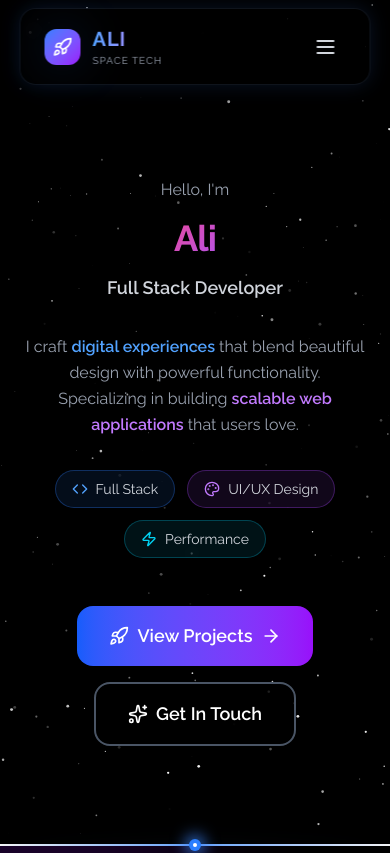
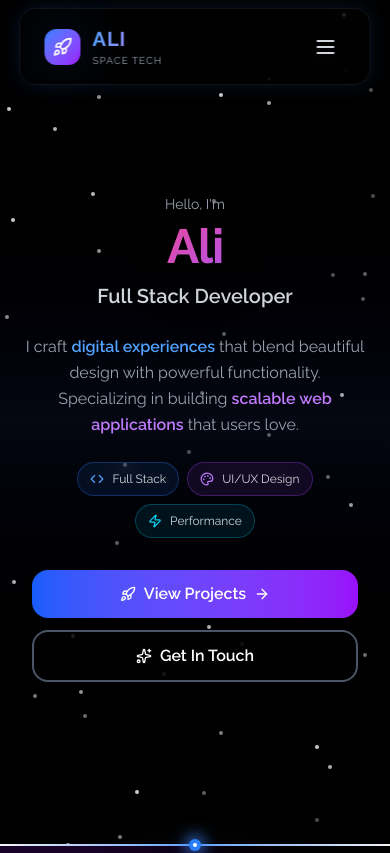
Before and after one commit to AliChakri/Portfolio-v1, a React (Vite) app: page / in a window 390 px wide. Shown: the top 853 px of the page. Built offline with nearby package versions, Linux system fonts and the light colour scheme; a web font is replaced by a local one.

Commit message:
adjusting responsive

```diff
--- a/src/Pages/HeroSection.jsx
+++ b/src/Pages/HeroSection.jsx
@@ -1,6 +1,26 @@
 import React from "react";
 import { Sparkles, Rocket, ArrowRight, Code, Palette, Zap } from "lucide-react";
-import Starfield from "../Components/Hero/Starfield";
+
+// Simplified Starfield component
+const Starfield = () => {
+  return (
+    <div className="absolute inset-0 bg-black overflow-hidden">
+      <div className="absolute inset-0 bg-gradient-to-b from-black via-blue-950/20 to-black" />
+      {[...Array(50)].map((_, i) => (
+        <div
+          key={i}
+          className="absolute w-1 h-1 bg-white rounded-full animate-twinkle"
+          style={{
+            top: `${Math.random() * 100}%`,
+            left: `${Math.random() * 100}%`,
+            animationDelay: `${Math.random() * 3}s`,
+            opacity: Math.random() * 0.7 + 0.3
+          }}
+        />
+      ))}
+    </div>
+  );
+};
 
 const HeroSection = () => {
   return (
@@ -9,29 +29,31 @@ const HeroSection = () => {
       <Starfield />
 
       {/* Hero content */}
-      <div className="absolute inset-0 flex flex-col items-center justify-center text-white z-10 px-6 mt-32 md:mt-0">
-        <div className="max-w-6xl mx-auto text-center ">
-          {/* Badge */}
+      <div className="absolute inset-0 flex items-center justify-center text-white z-10 px-4 sm:px-6 pt-20 sm:pt-24 md:pt-0">
+        <div className="max-w-6xl mx-auto text-center w-full">
+          {/* Badge - Hidden on mobile for space */}
           <div
-            className="hidden md:inline-flex items-center gap-2 px-5 py-2 rounded-full bg-gradient-to-r from-blue-500/10 to-purple-500/10 border border-blue-500/30 backdrop-blur-sm mb-8"
+            className="hidden sm:inline-flex items-center gap-2 px-4 sm:px-5 py-2 rounded-full bg-gradient-to-r from-blue-500/10 to-purple-500/10 border border-blue-500/30 backdrop-blur-sm mb-6 sm:mb-8"
             style={{ animation: "slide-up 0.6s ease-out" }}
           >
             <Sparkles className="w-4 h-4 text-blue-400" />
-            <span className="text-sm text-gray-300">Available for new projects</span>
+            <span className="text-xs sm:text-sm text-gray-300">Available for new projects</span>
             <div className="w-2 h-2 bg-green-400 rounded-full animate-pulse" />
           </div>
 
           {/* Greeting */}
           <div
-            className="my-4 md:mb-4"
+            className="mb-2 sm:mb-3"
             style={{ animation: "slide-up 0.6s ease-out 0.1s backwards" }}
           >
-            <p className="text-md sm:text-lg md:text-xl text-gray-400 mb-0 md:mb-2">Hello, I'm</p>
+            <p className="text-sm sm:text-base md:text-lg lg:text-xl text-gray-400">
+              Hello, I'm
+            </p>
           </div>
 
-          {/* Animated Name */}
+          {/* Animated Name - Responsive sizing */}
           <h1
-            className="text-4xl sm:text-6xl md:text-8xl font-bold mb-4 tracking-tight"
+            className="text-5xl sm:text-6xl md:text-7xl lg:text-8xl font-bold mb-3 sm:mb-4 tracking-tight leading-none"
             style={{ animation: "slide-up 0.6s ease-out 0.2s backwards" }}
           >
             <span className="animated-gradient bg-clip-text text-transparent drop-shadow-2xl">
@@ -39,22 +61,22 @@ const HeroSection = () => {
             </span>
           </h1>
 
-          {/* Role/Title */}
+          {/* Role/Title - Responsive sizing */}
           <div
-            className="mb-8"
+            className="mb-6 sm:mb-8"
             style={{ animation: "slide-up 0.6s ease-out 0.3s backwards" }}
           >
-            <p className="text-lg sm:text-2xl md:text-4xl font-semibold text-gray-300">
+            <p className="text-xl sm:text-2xl md:text-3xl lg:text-4xl font-semibold text-gray-300">
               Full Stack Developer
             </p>
           </div>
 
-          {/* Description */}
+          {/* Description - Better mobile spacing */}
           <div
-            className="max-w-3xl mx-auto mb-12"
+            className="max-w-3xl mx-auto mb-8 sm:mb-10 md:mb-12 px-2"
             style={{ animation: "slide-up 0.6s ease-out 0.4s backwards" }}
           >
-            <p className="text-md sm:text-lg md:text-xl text-gray-400 leading-relaxed mb-8">
+            <p className="text-base sm:text-lg md:text-xl text-gray-400 leading-relaxed mb-6 sm:mb-8">
               I craft{" "}
               <span className="text-blue-400 font-semibold">digital experiences</span>{" "}
               that blend beautiful design with powerful functionality. Specializing in
@@ -65,61 +87,59 @@ const HeroSection = () => {
               that users love.
             </p>
 
-            {/* Skill Pills */}
-            <div className="flex flex-wrap justify-center gap-3">
-              <div className="flex items-center gap-2 px-4 py-2 rounded-full bg-blue-500/10 border border-blue-500/30 backdrop-blur-sm hover:bg-blue-500/20 transition-all cursor-default">
-                <Code className="w-4 h-4 text-blue-400" />
-                <span className="text-sm text-gray-300">Full Stack</span>
+            {/* Skill Pills - Better mobile layout */}
+            <div className="flex flex-wrap justify-center gap-2 sm:gap-3">
+              <div className="flex items-center gap-2 px-3 sm:px-4 py-2 rounded-full bg-blue-500/10 border border-blue-500/30 backdrop-blur-sm hover:bg-blue-500/20 transition-all cursor-default">
+                <Code className="w-3.5 h-3.5 sm:w-4 sm:h-4 text-blue-400" />
+                <span className="text-xs sm:text-sm text-gray-300">Full Stack</span>
               </div>
-              <div className="flex items-center gap-2 px-4 py-2 rounded-full bg-purple-500/10 border border-purple-500/30 backdrop-blur-sm hover:bg-purple-500/20 transition-all cursor-default">
-                <Palette className="w-4 h-4 text-purple-400" />
-                <span className="text-sm text-gray-300">UI/UX Design</span>
+              <div className="flex items-center gap-2 px-3 sm:px-4 py-2 rounded-full bg-purple-500/10 border border-purple-500/30 backdrop-blur-sm hover:bg-purple-500/20 transition-all cursor-default">
+                <Palette className="w-3.5 h-3.5 sm:w-4 sm:h-4 text-purple-400" />
+                <span className="text-xs sm:text-sm text-gray-300">UI/UX Design</span>
               </div>
-              <div className="flex items-center gap-2 px-4 py-2 rounded-full bg-cyan-500/10 border border-cyan-500/30 backdrop-blur-sm hover:bg-cyan-500/20 transition-all cursor-default">
-                <Zap className="w-4 h-4 text-cyan-400" />
-                <span className="text-sm text-gray-300">Performance</span>
+              <div className="flex items-center gap-2 px-3 sm:px-4 py-2 rounded-full bg-cyan-500/10 border border-cyan-500/30 backdrop-blur-sm hover:bg-cyan-500/20 transition-all cursor-default">
+                <Zap className="w-3.5 h-3.5 sm:w-4 sm:h-4 text-cyan-400" />
+                <span className="text-xs sm:text-sm text-gray-300">Performance</span>
               </div>
             </div>
           </div>
 
-          {/* CTA Buttons */}
+          {/* CTA Buttons - Better mobile stacking */}
           <div
-            className="flex flex-col sm:flex-row items-center justify-center gap-4 mb-16"
+            className="flex flex-col sm:flex-row items-center justify-center gap-3 sm:gap-4 mb-12 sm:mb-16 px-4"
             style={{ animation: "slide-up 0.6s ease-out 0.5s backwards" }}
           >
             <a
               href="#projects"
-              className="group relative px-8 py-4 rounded-2xl text-lg font-semibold overflow-hidden bg-gradient-to-r from-blue-600 to-purple-600 hover:from-blue-500 hover:to-purple-500 transition-all duration-300 shadow-lg hover:shadow-2xl hover:shadow-blue-500/50 hover:scale-105"
+              className="group relative w-full sm:w-auto px-6 sm:px-8 py-3 sm:py-4 rounded-2xl text-base sm:text-lg font-semibold overflow-hidden bg-gradient-to-r from-blue-600 to-purple-600 hover:from-blue-500 hover:to-purple-500 transition-all duration-300 shadow-lg hover:shadow-2xl hover:shadow-blue-500/50 hover:scale-105"
             >
-              <span className="relative z-10 flex items-center gap-2">
-                <Rocket className="w-5 h-5 group-hover:translate-x-1 transition-transform" />
+              <span className="relative z-10 flex items-center justify-center gap-2">
+                <Rocket className="w-4 h-4 sm:w-5 sm:h-5 group-hover:translate-x-1 transition-transform" />
                 View Projects
-                <ArrowRight className="w-5 h-5 group-hover:translate-x-1 transition-transform" />
+                <ArrowRight className="w-4 h-4 sm:w-5 sm:h-5 group-hover:translate-x-1 transition-transform" />
               </span>
               <div className="absolute inset-0 bg-gradient-to-r from-blue-400 to-purple-400 opacity-0 group-hover:opacity-20 transition-opacity" />
             </a>
 
             <a
               href="#contact"
-              className="group px-8 py-4 rounded-2xl text-lg font-semibold border-2 border-gray-600 bg-black/40 backdrop-blur-md hover:bg-white hover:text-black hover:border-white transition-all duration-300 shadow-lg hover:shadow-2xl hover:scale-105"
+              className="group w-full sm:w-auto px-6 sm:px-8 py-3 sm:py-4 rounded-2xl text-base sm:text-lg font-semibold border-2 border-gray-600 bg-black/40 backdrop-blur-md hover:bg-white hover:text-black hover:border-white transition-all duration-300 shadow-lg hover:shadow-2xl hover:scale-105"
             >
-              <span className="flex items-center gap-2">
-                <Sparkles className="w-5 h-5" />
+              <span className="flex items-center justify-center gap-2">
+                <Sparkles className="w-4 h-4 sm:w-5 sm:h-5" />
                 Get In Touch
               </span>
             </a>
           </div>
 
-          {/* Scroll Indicator */}
+          {/* Scroll Indicator - Hidden on mobile */}
           <div
-            className="hidden md:inline absolute bottom-8 left-1/2 transform -translate-x-1/2"
+            className="hidden md:flex absolute bottom-8 left-1/2 transform -translate-x-1/2 flex-col items-center gap-2 text-gray-500"
             style={{ animation: "slide-up 0.6s ease-out 0.6s backwards" }}
           >
-            <div className="flex flex-col items-center gap-2 text-gray-500">
-              <span className="text-sm">Scroll to explore</span>
-              <div className="w-6 h-10 border-2 border-gray-600 rounded-full p-1">
-                <div className="w-1 h-3 bg-gray-500 rounded-full mx-auto animate-bounce" />
-              </div>
+            <span className="text-sm">Scroll to explore</span>
+            <div className="w-6 h-10 border-2 border-gray-600 rounded-full p-1">
+              <div className="w-1 h-3 bg-gray-500 rounded-full mx-auto animate-bounce" />
             </div>
           </div>
         </div>
@@ -149,6 +169,11 @@ const HeroSection = () => {
           }
         }
 
+        @keyframes twinkle {
+          0%, 100% { opacity: 0.3; transform: scale(1); }
+          50% { opacity: 0.8; transform: scale(1.2); }
+        }
+
         .animated-gradient {
           background-image: linear-gradient(
             -45deg,
@@ -160,6 +185,10 @@ const HeroSection = () => {
           background-size: 400% 400%;
           animation: gradient-flow 6s ease infinite;
         }
+
+        .animate-twinkle {
+          animation: twinkle 3s ease-in-out infinite;
+        }
       `}</style>
     </section>
   );
```
